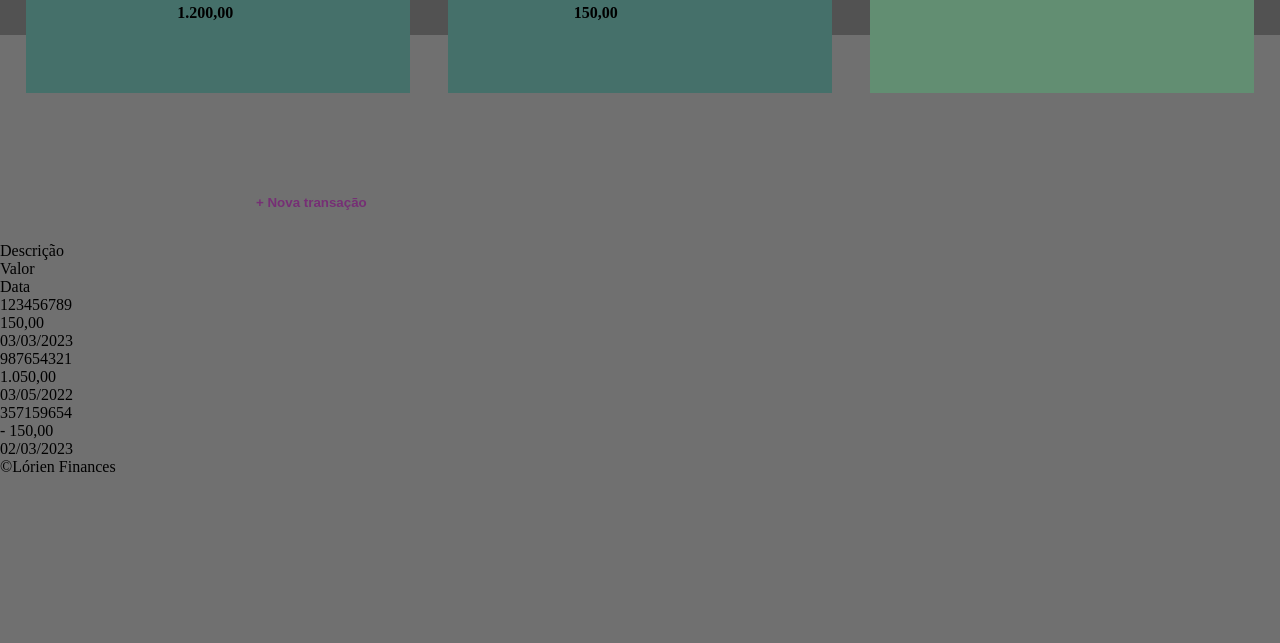
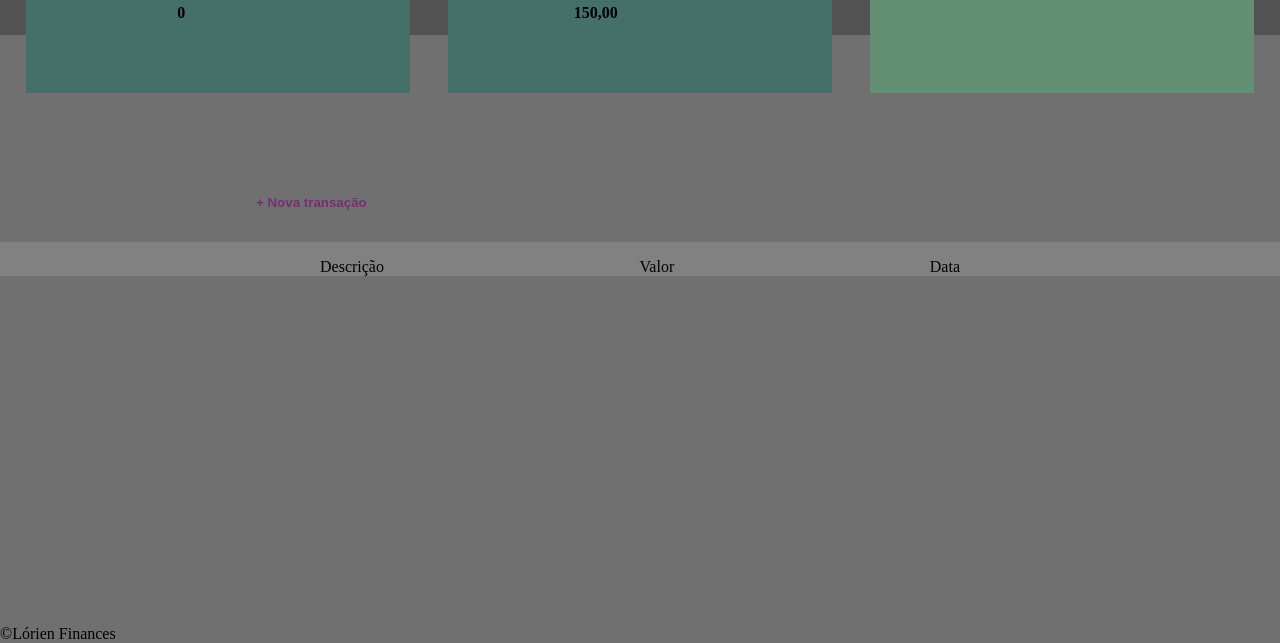
Before and after one commit to BradleyMafra/Pulsati-JavaScript, a plain HTML site: page Aula01/Exercicios/Exercicio-Site/index.html in a window 1280 px wide. Shown: the part 157-800 px from the top of the page. Drawn offline with Linux system fonts and the light colour scheme; a web font is replaced by a local one.

Commit message:
Update index

```diff
--- a/Aula01/Exercicios/Exercicio-Site/index.html
+++ b/Aula01/Exercicios/Exercicio-Site/index.html
@@ -24,7 +24,7 @@
           <div class="headerEsquerda">
             <p>Entradas</p>
             <img class="deposit-money" src="./assets/deposit-money.png"/>
-              <b>1.200,00</b>
+              <b id="entrada">0</b>
           </div>
           <div class="headerCentro">
             <p>Saídas</p>
@@ -52,8 +52,8 @@
                 <input type="date" id="data" required>
             </form>
             <div class="btnEsp">
-                <button id="depositar" type="button" class="add-btn">Depositar</button>
-                <button id="sacar" type="button" class="add-btn">Sacar</button>
+                <button onclick="addTransacao()" id="depositar" type="button" class="add-btn">Depositar</button>
+                <button onclick="removeTransacao()" id="sacar" type="button" class="add-btn">Sacar</button>
             </div>
             </div>
           </div>
@@ -61,32 +61,25 @@
       <div class="new-transition">
         <button>+ Nova transação</button>
       </div>
-      <div class="centroPagina">
-        <div class="sectionTr-Vl-Dt">
-          <p>Descrição</p>
-          <p>Valor</p>
-          <p>Data</p>
-        </div>
-        <div class="section-valores-1">
-          <p>123456789</p>
-          <p>150,00</p>
-          <p>03/03/2023</p>
-        </div>
-        <div class="section-valores-1">
-          <p>987654321</p>
-          <p>1.050,00</p>
-          <p>03/05/2022</p>
-        </div>
-        <div class="section-valores-2">
-          <p>357159654</p>
-          <p>- 150,00</p>
-          <p>02/03/2023</p>
-        </div>
+      <div class="infoCentral">
+        <ul id="descricao1">
+          Descrição
+        </ul>
+
+        <ul id="valor1">
+          Valor
+        </ul>
+
+        <ul id="data1">
+          Data
+        </ul>
       </div>
     </section>
 
     <footer>
-      <p> ©Lórien Finances </p>
+      <div class="marcaRegistrada">
+        <p> ©Lórien Finances </p>
+      </div>
     </footer>
 
     <!-- JavaScript -->
```
